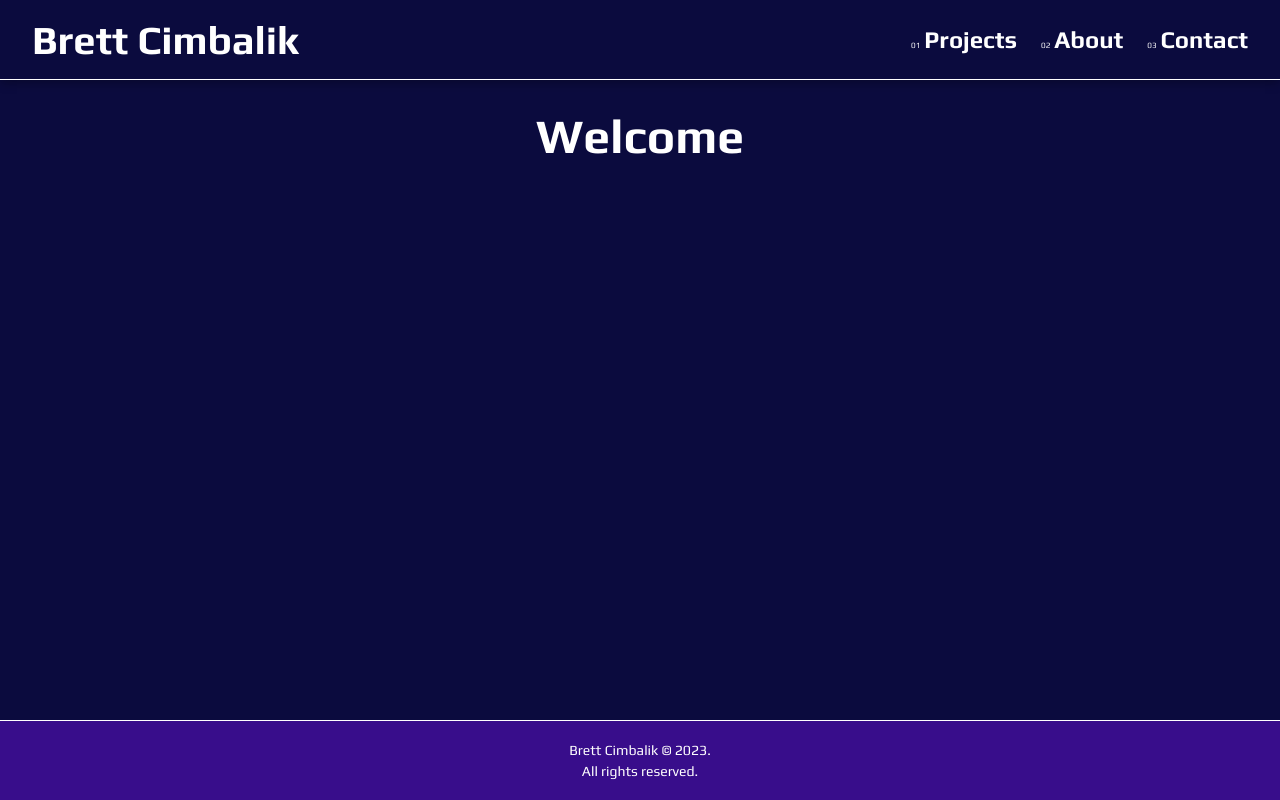
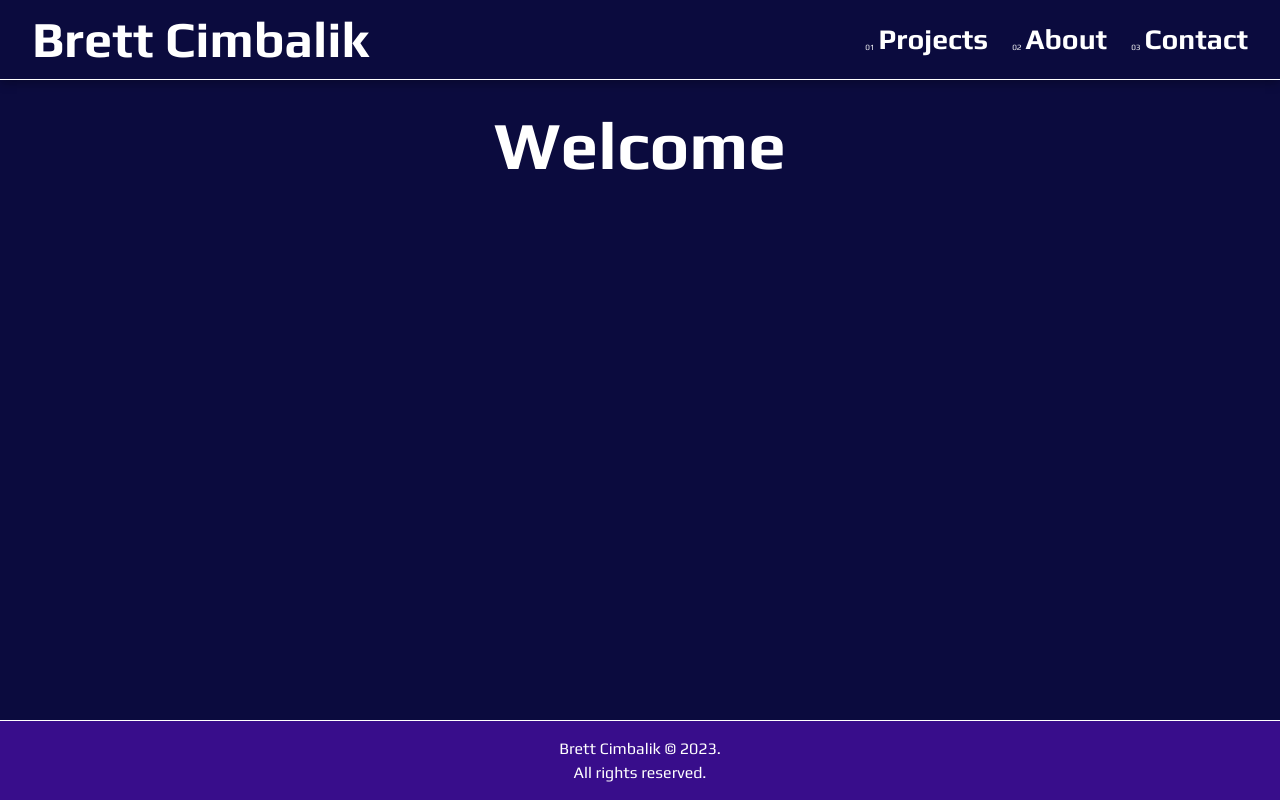
Before and after one commit to bcimbali/my-site-2, a Next.js app: page / in a window 1280 px wide. Built offline with nearby package versions, Linux system fonts and the light colour scheme.

Commit message:
feat(theme): update global typography scales

```diff
--- a/src/components/MobileDropdown/index.tsx
+++ b/src/components/MobileDropdown/index.tsx
@@ -78,7 +78,11 @@ const MobileLinkNumber = styled.span`
   font-size: 0.5rem;
 `;
 
-const MobileLinkTitle = styled.h4``;
+const MobileLinkTitle = styled.h4`
+  ${({ theme: { themeColors } }) => css`
+    color: ${themeColors.mobileDropdownFg};
+  `}
+`;
 
 const Links = ({ isOpen, pathname }: { isOpen: boolean; pathname: string }) => (
   <LinksContainer>
--- a/src/styling/globalStyles.ts
+++ b/src/styling/globalStyles.ts
@@ -52,6 +52,14 @@ const GlobalStyles = createGlobalStyle`
       font-size: ${typography.h4.xs.fontSize};
       line-height: ${typography.h4.xs.lineHeight};
     }
+    h5 {
+      font-size: ${typography.h5.xs.fontSize};
+      line-height: ${typography.h5.xs.lineHeight};
+    }
+    h6 {
+      font-size: ${typography.h6.xs.fontSize};
+      line-height: ${typography.h6.xs.lineHeight};
+    }
     p {
       font-size: ${typography.p.xs.fontSize};
       line-height: ${typography.p.xs.lineHeight};
@@ -75,6 +83,14 @@ const GlobalStyles = createGlobalStyle`
         font-size: ${typography.h4.lg.fontSize};
         line-height: ${typography.h4.lg.lineHeight};
       }
+      h5 {
+        font-size: ${typography.h5.lg.fontSize};
+        line-height: ${typography.h5.lg.lineHeight};
+      }
+      h6 {
+        font-size: ${typography.h6.lg.fontSize};
+        line-height: ${typography.h6.lg.lineHeight};
+      }
       p {
         font-size: ${typography.p.lg.fontSize};
         line-height: ${typography.p.lg.lineHeight};
@@ -83,64 +99,86 @@ const GlobalStyles = createGlobalStyle`
   `}
 `;
 
+// Mobile - 1.200 Modular Scale, Minor 3rd.
+// Desktop - 1.333 Modular Scale, Perfect 4th.
 export const typography = {
   mega: {
     xs: {
-      fontSize: '64px',
+      fontSize: '2.986rem', // 47.78px
       lineHeight: '100%'
     },
     lg: {
-      fontSize: '48px',
+      fontSize: '5.61rem', // 89.76px
       lineHeight: '150%'
     }
   },
   h1: {
     xs: {
-      fontSize: '40px',
+      fontSize: '2.488rem', // 39.81px
       lineHeight: '150%'
     },
     lg: {
-      fontSize: '48px',
+      fontSize: '4.209rem', // 67.34px
       lineHeight: '100%'
     }
   },
   h2: {
     xs: {
-      fontSize: '32px',
+      fontSize: '2.074rem', // 33.18px
       lineHeight: '150%'
     },
     lg: {
-      fontSize: '40px',
+      fontSize: '3.157rem', // 50.52px
       lineHeight: '100%'
     }
   },
   h3: {
     xs: {
-      fontSize: '24px',
+      fontSize: '1.728rem', // 27.65px
       lineHeight: '150%'
     },
     lg: {
-      fontSize: '32px',
+      fontSize: '2.369rem', // 37.90px
       lineHeight: '100%'
     }
   },
   h4: {
     xs: {
-      fontSize: '16px',
+      fontSize: '1.44rem', // 23.04px
       lineHeight: '150%'
     },
     lg: {
-      fontSize: '24px',
+      fontSize: '1.777rem', // 28.43px
+      lineHeight: '100%'
+    }
+  },
+  h5: {
+    xs: {
+      fontSize: '1.2rem', // 19.20px
+      lineHeight: '150%'
+    },
+    lg: {
+      fontSize: '1.333rem', // 21.33px
+      lineHeight: '100%'
+    }
+  },
+  h6: {
+    xs: {
+      fontSize: '1.2rem', // 19.20px
+      lineHeight: '150%'
+    },
+    lg: {
+      fontSize: '1.333rem', // 21.33px
       lineHeight: '100%'
     }
   },
   p: {
     xs: {
-      fontSize: '14px',
+      fontSize: '1rem', // 16px
       lineHeight: '150%'
     },
     lg: {
-      fontSize: '14px',
+      fontSize: '1rem', // 16px
       lineHeight: '150%'
     }
   }
```
